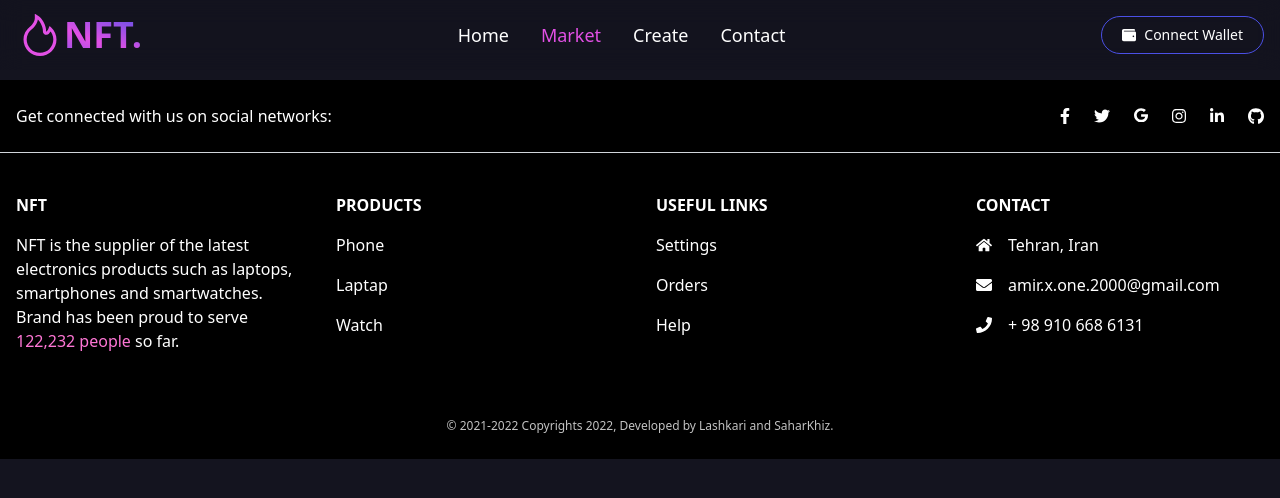
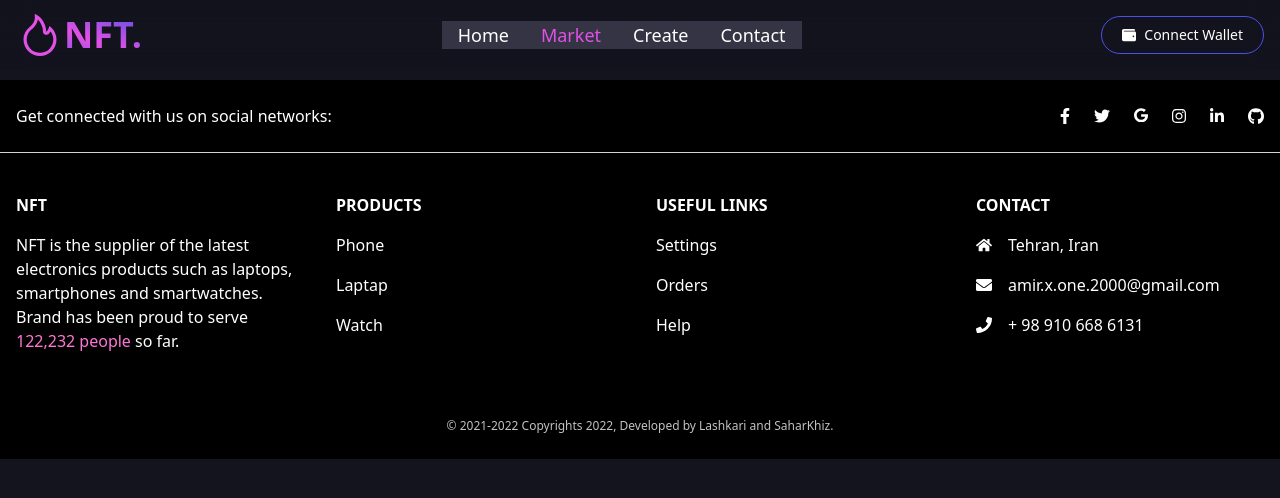
Before and after one commit to AmirxOne/NFT, a React (Create React App) app: page /market/1 in a window 1280 px wide. Shown: the top 498 px of the page. Built offline with nearby package versions, Linux system fonts and the light colour scheme.

Commit message:
Edite Z-index Navbar

```diff
--- a/src/components/Header.js
+++ b/src/components/Header.js
@@ -36,7 +36,7 @@ const Header = () => {
     }
 
     return (
-        <header className='z-[1000] w-full h-[70px] fixed top-0 bg-[#14141fcb] backdrop-blur-[12px]'>
+        <header className=' z-[1000] w-full h-[70px] fixed top-0 bg-[#14141fcb] backdrop-blur-[12px]'>
             <div className='max-w-[640px] md:max-w-[900px] lg:max-w-[1024px] xl:max-w-[1320px] mx-auto h-full px-4 flex items-center justify-between '>
                 <div className='flex items-center bg-clip-text text-transparent bg-gradient-to-tr from-[#4b50e6] via-[#e250e5] to-[#4b50e6]'>
                     <AiOutlineFire className='text-5xl text-[#e250e5]'/>
@@ -45,7 +45,7 @@ const Header = () => {
 
                 <ul className={show ? 'a -right-0' : 'a -right-[1000px]'}>
                     {
-                        data_Nav.map((item, i) => <li className='mb-12 md:mb-0'
+                        data_Nav.map((item) => <li className='mb-12 md:mb-0'
                         onClick={showHandler} key={item.id}>
                             <NavLink  className={(navClass) => navClass.isActive ? 'px-4 py-2 text-[#e250e5] ' : 'px-4 py-2' } to={item.url}>{item.navTitle}</NavLink >
                             {/* ({isActive}) => isActive ? '' : '' */}
--- a/src/index.css
+++ b/src/index.css
@@ -9,7 +9,7 @@ body {
 
 @layer components {
     .a {
-        @apply fixed top-0 bg-[#343444] h-full w-full flex flex-col md:flex md:bg-transparent md:static md:w-auto md:h-auto md:flex-row items-center justify-center text-white text-lg transition-all duration-500;
+        @apply  absolute top-0 bg-[#343444] h-[100vh] w-full z-50 flex flex-col md:flex  md:static md:w-auto md:h-auto md:flex-row items-center justify-center text-white text-lg transition-all duration-500;
     }
 }
 
```
